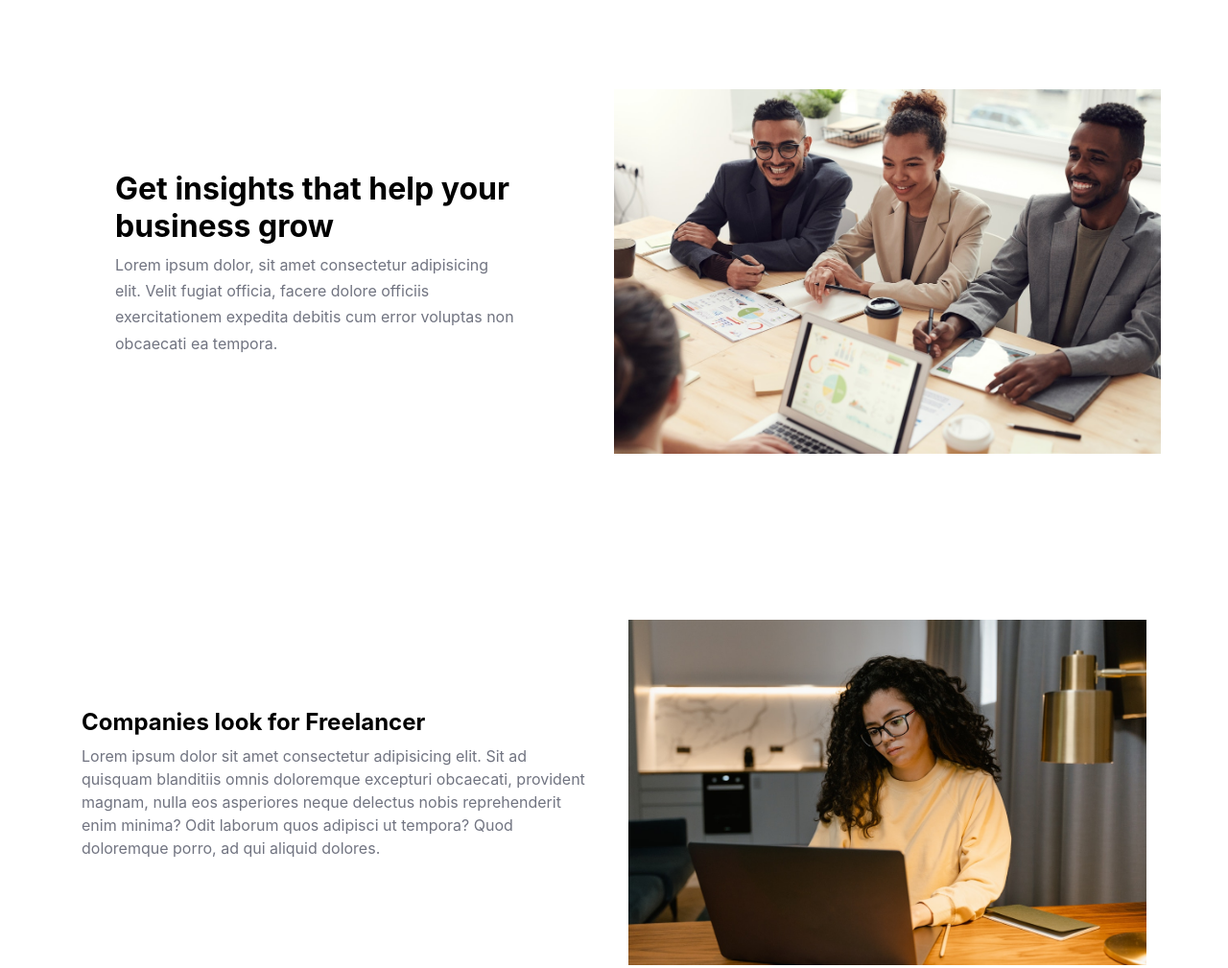
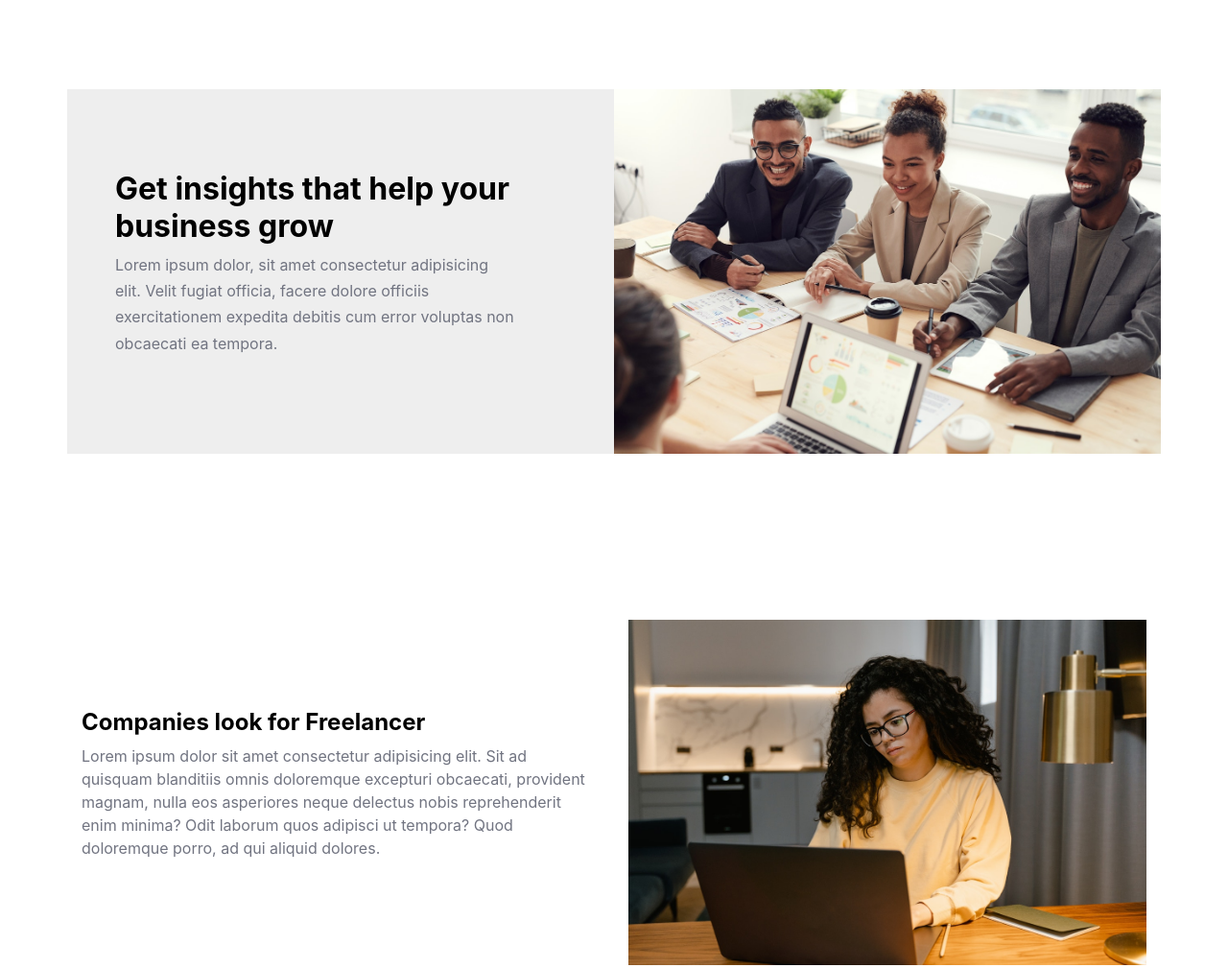
Before and after one commit to EhabEmad9599/Freelancer_website, a plain HTML site: page index.html in a window 1280 px wide. Shown: the part 1113-2122 px from the top of the page at 96% size. Drawn offline with nearby package versions, Linux system fonts and the light colour scheme; files whose address does not match are found by name.

Commit message:
Update style.css

```diff
--- a/css/style.css
+++ b/css/style.css
@@ -3,7 +3,7 @@
   --pargrahColor: #717481;
   --headerColor: #000;
   --mainColor: #4f0b7b;
-  --section-bg: #fff;
+  --section-bg: #EEE;
 }
 
 .dark-mode {
@@ -137,8 +137,11 @@ header .info p {color: var(--pargrahColor);}
 
 .jobs .intro span {color: var(--pargrahColor);}
 
-.jobs .job
-{background: var(--section-bg); padding: 20px; border-radius: 8px;}
+.jobs .job {
+  background: var(--section-bg);
+  padding: 20px;
+  border-radius: 8px;
+}
 
 .jobs .job h5
 {color: var(--headerColor);}
```
